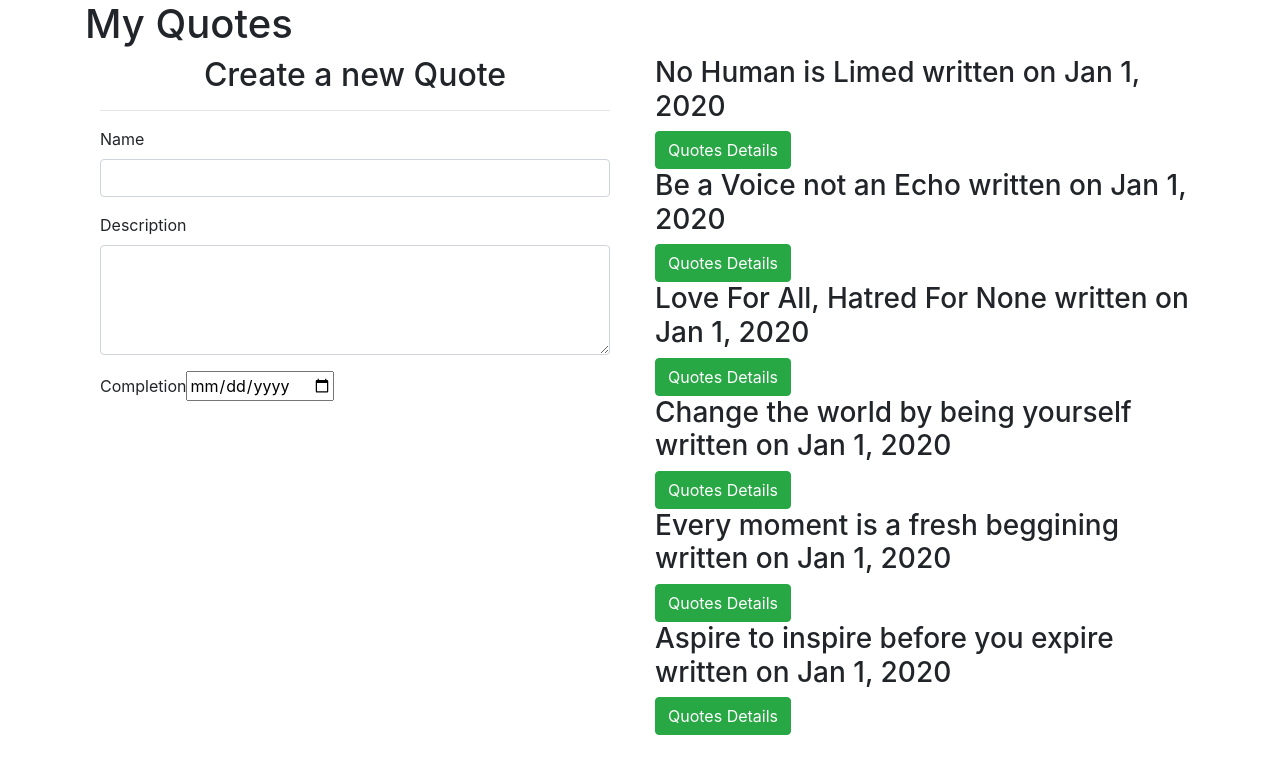
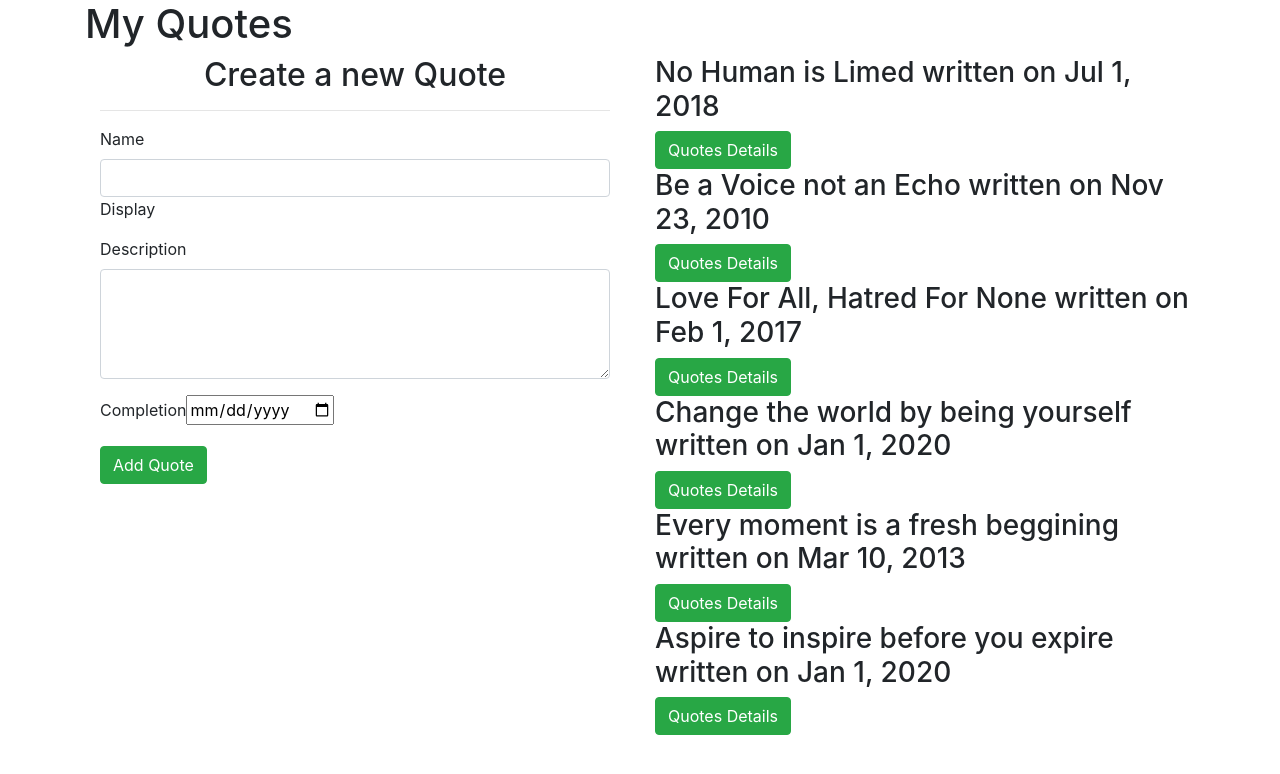
Before and after one commit to Abdifatah135/Angular-project, an Angular app: page / in a window 1280 px wide. Shown: the top 774 px of the page. Built offline with nearby package versions, Linux system fonts and the light colour scheme.

Commit message:
added submitt button

```diff
--- a/src/app/app.module.ts
+++ b/src/app/app.module.ts
@@ -1,5 +1,7 @@
 import { BrowserModule } from '@angular/platform-browser';
 import { NgModule } from '@angular/core';
+
+import { FormsModule } from '@angular/forms';
 
 import { AppRoutingModule } from './app-routing.module';
 import { AppComponent } from './app.component';
@@ -21,7 +23,8 @@ import { QuoteFormComponent } from './quote-form/quote-form.component';
   ],
   imports: [
     BrowserModule,
-    AppRoutingModule
+    AppRoutingModule,
+    FormsModule
   ],
   providers: [],
   bootstrap: [AppComponent]
--- a/src/app/quote-form/quote-form.component.html
+++ b/src/app/quote-form/quote-form.component.html
@@ -1,11 +1,14 @@
 <div class="container-fluid">
         <h2 class="text-center">Create a new Quote</h2>
         <hr>
-        <form>
+        <form #quoteForm='ngForm'>
             <div class="form-group">
 
                 <label for="name">Name</label>
-                <input type="text" required class="form-control" id="name">
+                <input type="text" required class="form-control" id="name" [(ngModel)]="newQuote.name" name="name">
+
+<!-- Testing to see if we get any data -->
+          Display {{newQuote.name}}
 
             </div>
             <div class="form-group">
@@ -19,5 +22,6 @@
                 <input type='date' id="complete" required>
 
             </div>
+            <button type="submit" class="btn btn-success">Add Quote</button>
         </form>
       </div>
--- a/src/app/quote-form/quote-form.component.ts
+++ b/src/app/quote-form/quote-form.component.ts
@@ -1,11 +1,12 @@
 import { Component, OnInit } from '@angular/core';
-
+import { Quote } from '../quote'
 @Component({
   selector: 'app-quote-form',
   templateUrl: './quote-form.component.html',
   styleUrls: ['./quote-form.component.css']
 })
 export class QuoteFormComponent implements OnInit {
+  newQuote = new Quote(0,"","",new Date());
 
   constructor() { }
 
--- a/src/app/quote/quote.component.ts
+++ b/src/app/quote/quote.component.ts
@@ -7,11 +7,11 @@ import { Quote } from "../quote";
 })
 export class QuoteComponent implements OnInit {
   quotes: Quote[] = [
-    new Quote(1, "No Human is Limed", "Eliud Kipchoge",new Date(2019,12,1)),
-    new Quote(2, "Be a Voice not an Echo", "Nelson Mandela",new Date(2019,12,1)),
-    new Quote(3, "Love For All, Hatred For None", "Romeo",new Date(2019,12,1)),
+    new Quote(1, "No Human is Limed", "Eliud Kipchoge",new Date(2018,6,1)),
+    new Quote(2, "Be a Voice not an Echo", "Nelson Mandela",new Date(2010,10,23)),
+    new Quote(3, "Love For All, Hatred For None", "Romeo",new Date(2017,1,1)),
     new Quote(4, "Change the world by being yourself", "Malcom X",new Date(2019,12,1)),
-    new Quote(5, "Every moment is a fresh beggining", "Angelina Davies",new Date(2019,12,1)),
+    new Quote(5, "Every moment is a fresh beggining", "Angelina Davies",new Date(2013,2,10)),
     new Quote(6, "Aspire to inspire before you expire", "Thomas Michael",new Date(2019,12,1))
   ];
   toggleDetails(index){
```
